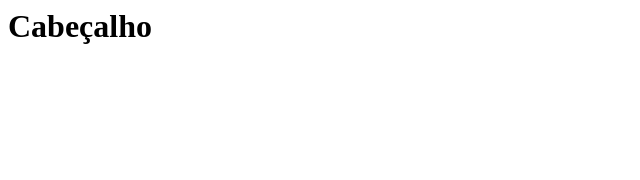
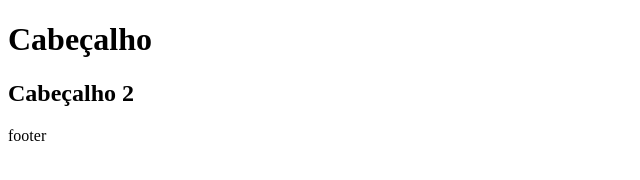
Before and after one commit to edvaldotec/projetogit, a plain HTML site: page index.html in a window 1280 px wide. Shown: the whole page, without its empty margins (0-640 px from the left). Drawn offline with Linux system fonts and the light colour scheme.

Commit message:
Modificações na estrutura do index html
    Adicionando header e footer
    Doctype

```diff
--- a/index.html
+++ b/index.html
@@ -1,8 +1,17 @@
+<!DOCTYPE html>
 <html>
 	<head>
 		<title>Título</title>
 	</head>
 	<body>
-		<h1>Cabeçalho</h1>
+		<header>
+			<h1>Cabeçalho</h1>
+		</header>
+		<div>
+			<h2>Cabeçalho 2</h2>
+		</div>
+		<footer>
+			<p>footer</p>
+		</footer>
 	</body>
 </html>
```
